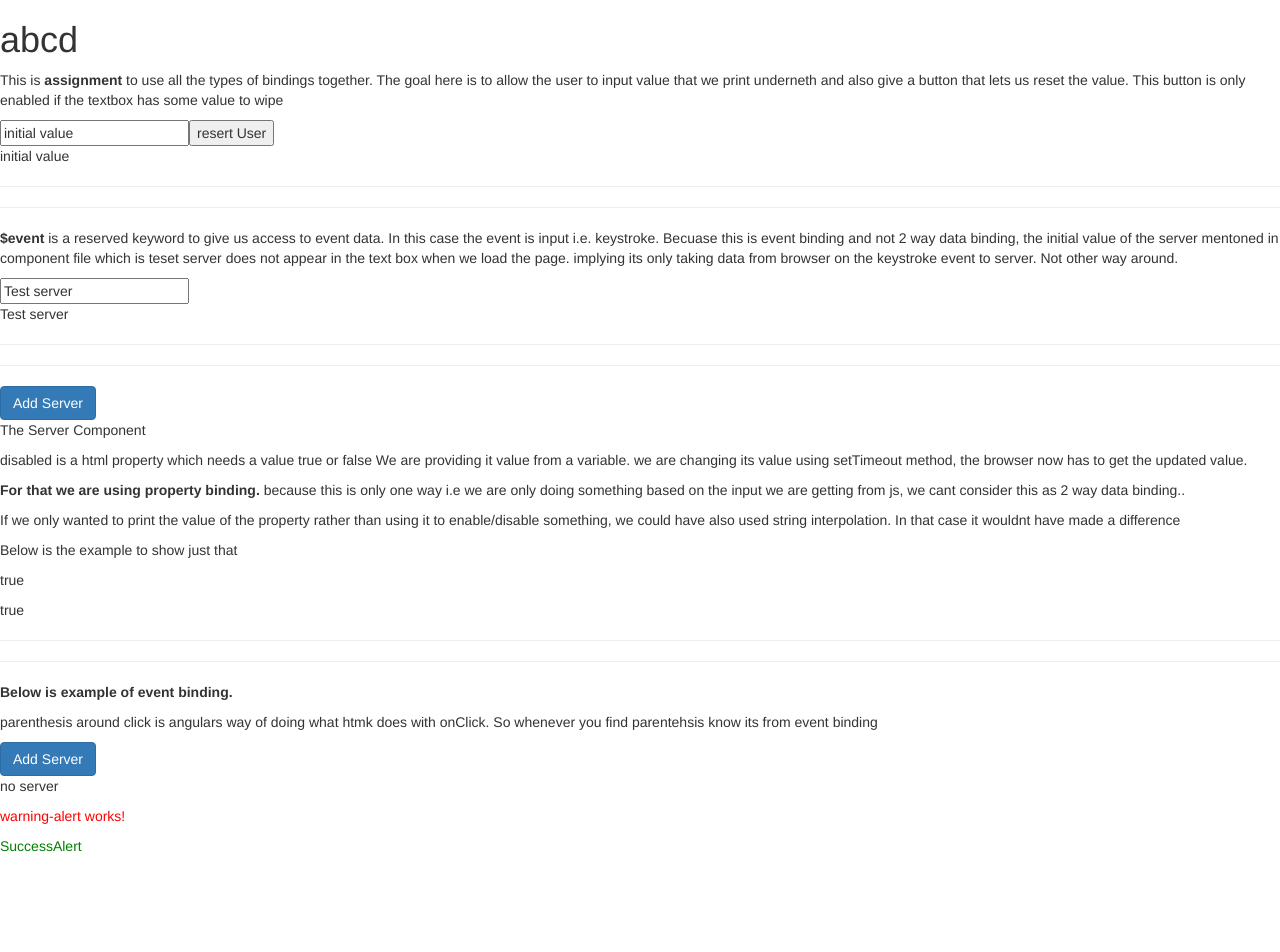
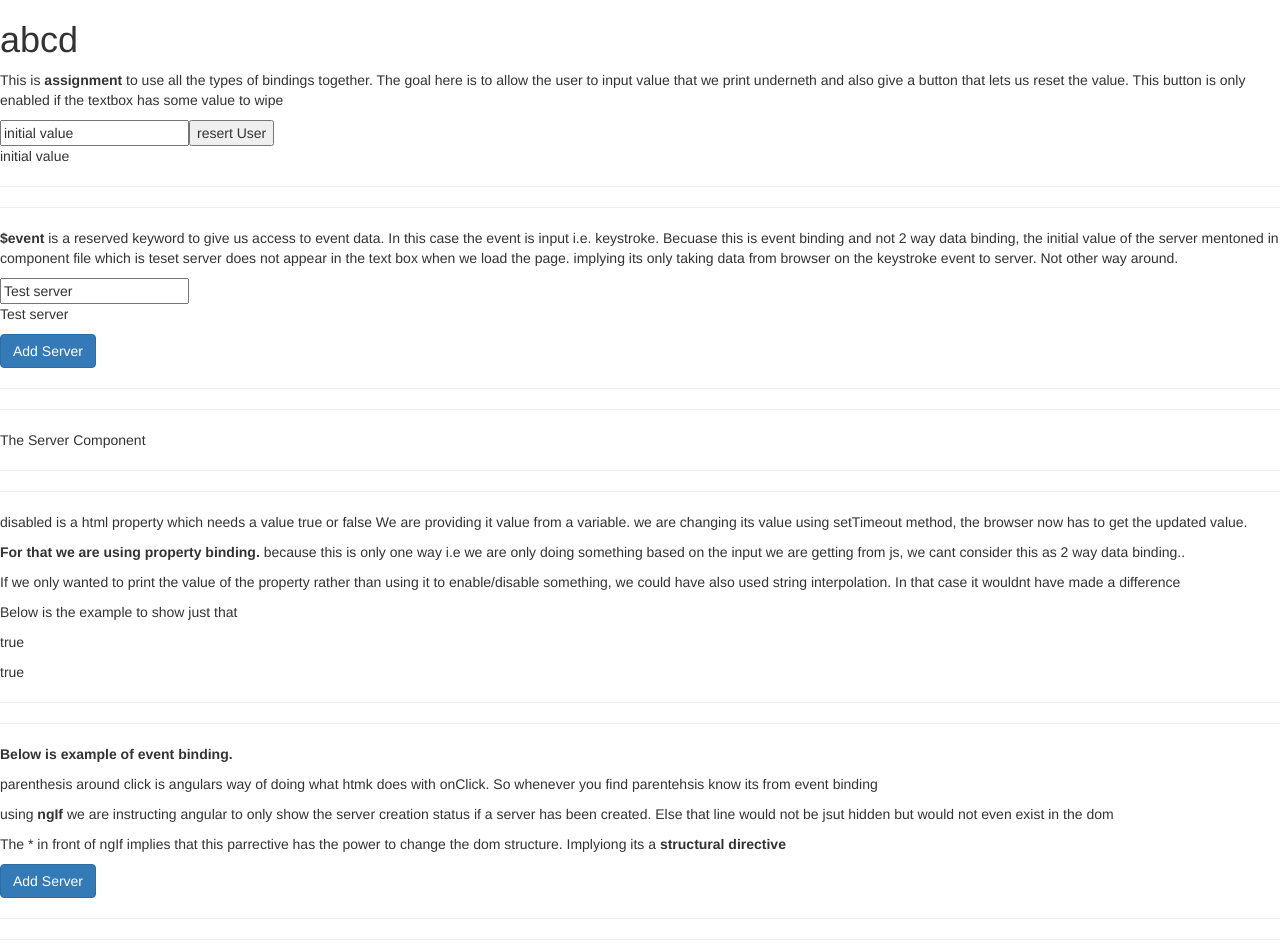
Before and after one commit to mishti04/Angular, an Angular app: page / in a window 1280 px wide. Shown: the top 952 px of the page. Before the commit the page ends 856 px from the top, so only its background shows below. Built offline with nearby package versions, Linux system fonts and the light colour scheme.

Commit message:
Lecture 38- ngIf

```diff
--- a/src/app/servers/servers.component.html
+++ b/src/app/servers/servers.component.html
@@ -1,4 +1,5 @@
-<p>This is <b>assignment</b> to use all the types of bindings together. The goal here is to allow the user to input value that we print underneth and also give a button that lets us reset
+<p>This is <b>assignment</b> to use all the types of bindings together. The goal here is to allow the user to input
+    value that we print underneth and also give a button that lets us reset
     the value.
     This button is only enabled if the textbox has some value to wipe
 </p>
@@ -40,12 +41,13 @@ Hence we can directly use the logic here as its also a sigle statement and saves
     <input type="text" class="from-control" [(ngModel)] = "serverName"  (input)="onUpdateServerName($event)"> -->
 <p>{{serverName}}</p>
 
+
+<button class="btn btn-primary" [disabled]="!allowNewServer">Add Server</button>
 <hr>
 <hr>
-<button class="btn btn-primary" [disabled]="!allowNewServer">Add Server</button>
-
 <app-server></app-server>
-
+<hr>
+<hr>
 <p>disabled is a html property which needs a value true or false
     We are providing it value from a variable.
     we are changing its value using setTimeout method, the browser now has
@@ -67,9 +69,15 @@ Hence we can directly use the logic here as its also a sigle statement and saves
 <p>{{allowNewServer}} </p>
 <p [innerText]="allowNewServer"> </p>
 
-<hr><hr>
+<hr>
+<hr>
 <p><b>Below is example of event binding.</b></p>
 <p> parenthesis around click is angulars way of doing what htmk does with onClick. So
     whenever you find parentehsis know its from event binding</p>
+<p>using <b>ngIf</b> we are instructing angular to only show the server creation status if a server has been created. Else that
+    line would not be jsut hidden but would not even exist in the dom</p>
+    <p>The * in front of ngIf implies that this parrective has the power to change the dom structure. Implyiong its a <b>structural directive</b></p>
 <button class="btn btn-primary" [disabled]="!allowNewServer" (click)="onCreateServer()">Add Server</button>
-<p>{{serverCreationStatus}}</p>
+<p *ngIf="serverCreated">{{serverCreationStatus}}</p>
+
+<hr><hr>
--- a/src/app/servers/servers.component.ts
+++ b/src/app/servers/servers.component.ts
@@ -17,6 +17,7 @@ export class ServersComponent implements OnInit {
   serverCreationStatus = "no server";
   serverName = "Test server";
   username = "initial value";
+  serverCreated = false;
 
   constructor() {
     setTimeout(() => {
@@ -29,6 +30,7 @@ export class ServersComponent implements OnInit {
 
   onCreateServer() {
     this.serverCreationStatus = "server created";
+    this.serverCreated = true;
   }
 
   //This is being fired with every keystroke.
```
